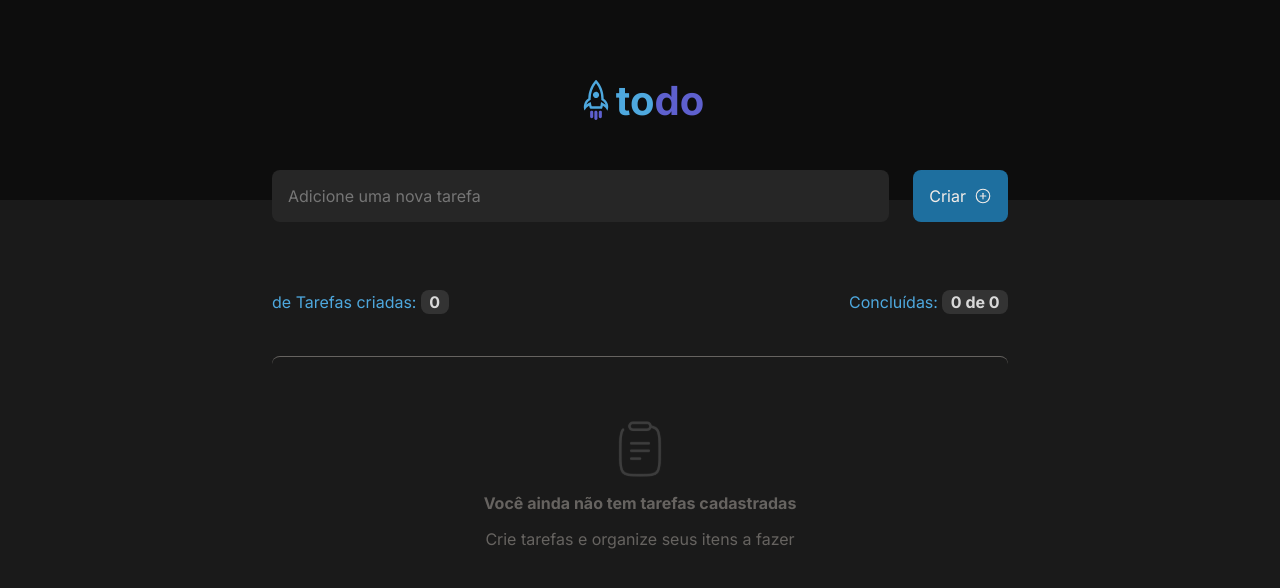
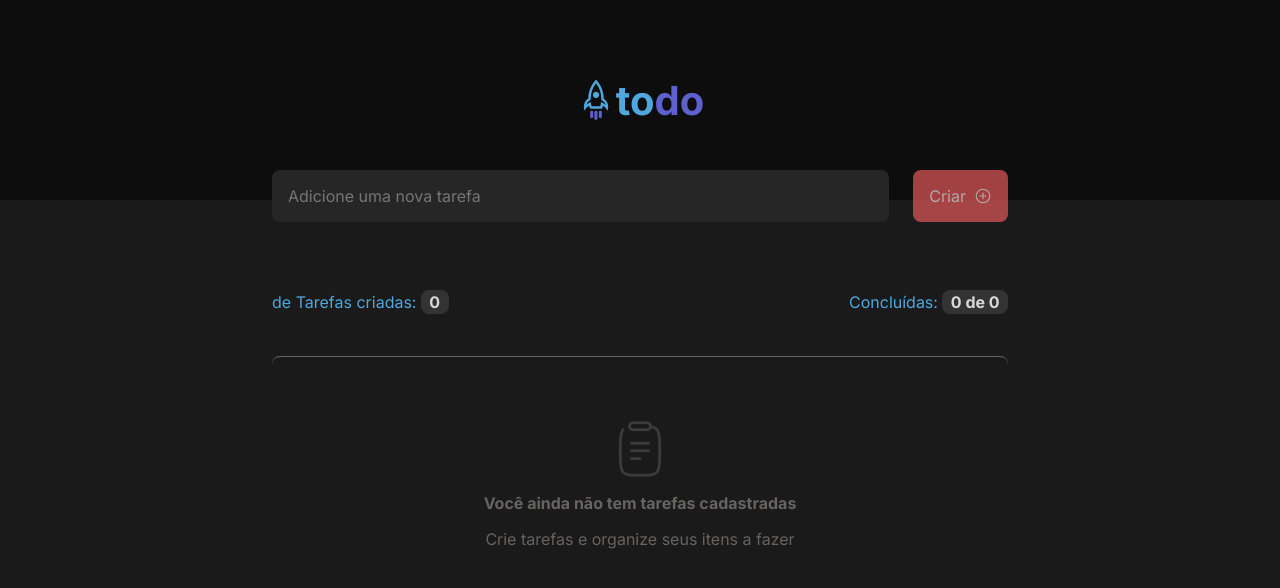
Before and after one commit to Jadsonl/ToDo, a React (Vite) app: page / in a window 1280 px wide. Shown: the top 588 px of the page. Built offline with nearby package versions, Linux system fonts and the light colour scheme.

Commit message:
feat: add task input component

```diff
--- a/package.json
+++ b/package.json
@@ -14,12 +14,14 @@
     "phosphor-react": "^1.4.1",
     "react": "^18.3.1",
     "react-dom": "^18.3.1",
-    "styled-components": "^6.1.11"
+    "styled-components": "^6.1.11",
+    "uuid": "^10.0.0"
   },
   "devDependencies": {
     "@rocketseat/eslint-config": "^2.2.2",
     "@types/react": "^18.3.3",
     "@types/react-dom": "^18.3.0",
+    "@types/uuid": "^10.0.0",
     "@typescript-eslint/eslint-plugin": "^7.13.1",
     "@typescript-eslint/parser": "^7.13.1",
     "@vitejs/plugin-react": "^4.3.1",
--- a/src/App.tsx
+++ b/src/App.tsx
@@ -1,6 +1,10 @@
-import { Home, Task } from './Pages/Home'
-
-const taskList: Task[] = []
+import { Home } from './Pages/Home'
+export interface TaskType {
+  title: string
+  isComplete: boolean
+  id: string
+}
+const taskList: TaskType[] = []
 export function App() {
   return <Home TaskList={taskList} />
 }
--- a/src/Components/Task/index.tsx
+++ b/src/Components/Task/index.tsx
@@ -4,20 +4,22 @@ import { Trash } from 'phosphor-react'
 interface TaskProps {
   title: string
   isComplete: boolean
-  OnDeleteComment: (taks: string) => void
-  onTaskUpdate: (title: string, isComplete: boolean) => void
+  id: string
+  OnDeleteTask: (taks: string) => void
+  onTaskUpdate: (id: string, isComplete: boolean) => void
 }
 
-export function Task({ title, onTaskUpdate, OnDeleteComment }: TaskProps) {
+export function Task({ id, title, onTaskUpdate, OnDeleteTask }: TaskProps) {
   const [task, setTask] = useState(Boolean)
+
   const handleChecked = (event: React.ChangeEvent<HTMLInputElement>) => {
     const checked = event.target.checked
     setTask(checked)
-    onTaskUpdate(title, checked) // Atualiza o estado da tarefa no componente pai (Home)
+    onTaskUpdate(id, checked) // Atualiza o estado da tarefa no componente pai (Home)
   }
 
   function handleDeleteComment() {
-    OnDeleteComment(title)
+    OnDeleteTask(id)
   }
 
   return (
--- a/src/Pages/Home/index.tsx
+++ b/src/Pages/Home/index.tsx
@@ -1,67 +1,94 @@
-import React, { useState } from 'react'
+import { ChangeEvent, KeyboardEvent, useState } from 'react'
 import { Container, Main, Form } from './styles'
 import { Header } from '../../Components/Header'
 import { Task } from '../../Components/Task'
 import { DefaultTask } from '../../Components/DefaultTask'
 import { PlusCircle } from 'phosphor-react'
+import { v4 as uuidv4 } from 'uuid'
+import { TaskType } from '../../App'
 
-export interface Task {
-  title: string
-  isComplete: boolean
-}
+interface InputEventeChange extends ChangeEvent<HTMLInputElement> {}
+interface KeyboardEventInput extends KeyboardEvent<HTMLInputElement> {}
 
 interface HomeProps {
-  TaskList: Task[]
+  TaskList: TaskType[]
 }
 
 export function Home({ TaskList }: HomeProps) {
   const [newTask, setNewTask] = useState('')
   const [tasks, setTasks] = useState(TaskList)
+  const [errorMessage, setErrorMessage] = useState('')
 
-  const handleInputChange = (event: React.ChangeEvent<HTMLInputElement>) => {
+  const handleInputChange = (event: InputEventeChange) => {
     setNewTask(event.target.value)
+    if (errorMessage) {
+      setErrorMessage('') // Limpa a mensagem de erro ao digitar
+    }
   }
 
   const handleAddTask = () => {
     if (newTask !== '') {
       const newTaskItem = {
         title: newTask,
-        isComplete: false, // Definir como false ao criar nova tarefa
+        isComplete: false,
+        id: uuidv4(),
       }
       setTasks([...tasks, newTaskItem])
       setNewTask('')
     } else {
-      alert('Error: digite algo!')
-      throw console.error('error')
+      alert('digite algo!')
     }
   }
 
-  const handleTaskUpdate = (title: string, isComplete: boolean) => {
+  const handleTaskUpdate = (id: string, isComplete: boolean) => {
     const updatedTaskList = tasks.map((task) =>
-      task.title === title ? { ...task, isComplete } : task,
+      task.id === id ? { ...task, isComplete } : task,
     )
     setTasks(updatedTaskList)
   }
 
-  const handleDeleteTask = (title: string) => {
-    const filteredTasks = tasks.filter((task) => task.title !== title)
+  const DeleteTask = (id: string) => {
+    const filteredTasks = tasks.filter((task) => task.id !== id)
     setTasks(filteredTasks)
   }
 
+  function handleKeyDown(event: KeyboardEventInput) {
+    if (event.key === 'Enter') {
+      handleSubmit(event)
+    }
+  }
+
+  const handleSubmit = (event: { preventDefault: () => void }) => {
+    event.preventDefault()
+    if (newTask.trim() === '') {
+      setErrorMessage('Por favor, adicione uma tarefa.')
+    } else {
+      handleAddTask()
+      setNewTask('')
+    }
+  }
+
   const completedTasksCount = tasks.filter((task) => task.isComplete).length
-
+  const isNewTaskEmpety = newTask.length === 0
   return (
     <Container>
       <Header />
       <Main>
-        <Form>
+        <Form onSubmit={handleSubmit}>
           <input
+            maxLength={180}
             type="text"
             placeholder="Adicione uma nova tarefa"
             value={newTask}
             onChange={handleInputChange}
+            onKeyDown={handleKeyDown}
+            required
           />
-          <button type="button" onClick={handleAddTask}>
+          <button
+            type="button"
+            onClick={handleAddTask}
+            disabled={isNewTaskEmpety}
+          >
             Criar
             <PlusCircle size={18} />
           </button>
@@ -70,7 +97,6 @@ export function Home({ TaskList }: HomeProps) {
           <p>
             de Tarefas criadas: <strong>{tasks.length}</strong>
           </p>
-
           <p>
             Concluídas:{' '}
             <strong>
@@ -86,11 +112,12 @@ export function Home({ TaskList }: HomeProps) {
         ) : (
           tasks.map((task) => (
             <Task
-              key={task.title}
+              key={task.id}
               title={task.title}
               isComplete={task.isComplete}
               onTaskUpdate={handleTaskUpdate}
-              OnDeleteComment={handleDeleteTask}
+              OnDeleteTask={DeleteTask}
+              id={task.id}
             />
           ))
         )}
--- a/src/Pages/Home/styles.tsx
+++ b/src/Pages/Home/styles.tsx
@@ -25,6 +25,7 @@ export const Form = styled.form`
   flex-direction: row;
   align-items: center;
   gap: 1.5rem;
+
   > input {
     width: 100%;
     background: ${({ theme }) => theme.COLORS.GRAY_500};
@@ -44,7 +45,8 @@ export const Form = styled.form`
     padding: 1rem;
     border-radius: 8px;
   }
-  button:hover {
+
+  button::not(:disabled):hover {
     background-color: ${({ theme }) => theme.COLORS.BLUE};
   }
 `
--- a/src/Styles/global.ts
+++ b/src/Styles/global.ts
@@ -22,12 +22,18 @@ body, input, button, textarea{
     text-decoration:none;
   }
 
+  button:disabled{
+    opacity: 0.7;
+    background-color: ${({ theme }) => theme.COLORS.RED};
+    cursor: not-allowed;
+  }
+
   button, a{
     cursor: pointer;
     transition: filter 0.2s;
   }
 
-  button:hover, a:hover{
+  button:not(:disabled):hover, a:not(:disabled):hover{
     filter:brightness(0.9);
   }
 
```
Also changed, not shown: 1 other file (tests, documents, lock files or other folders).
